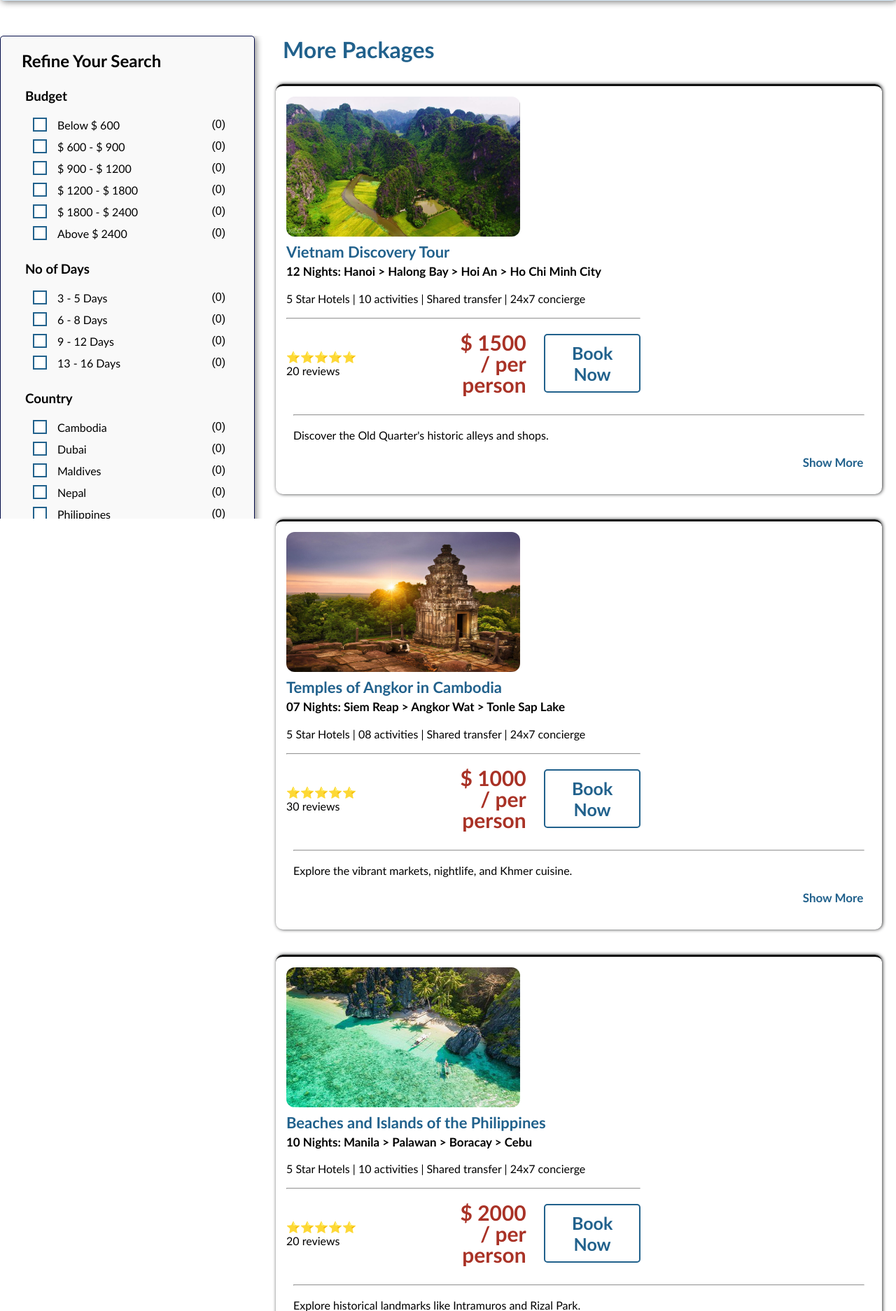
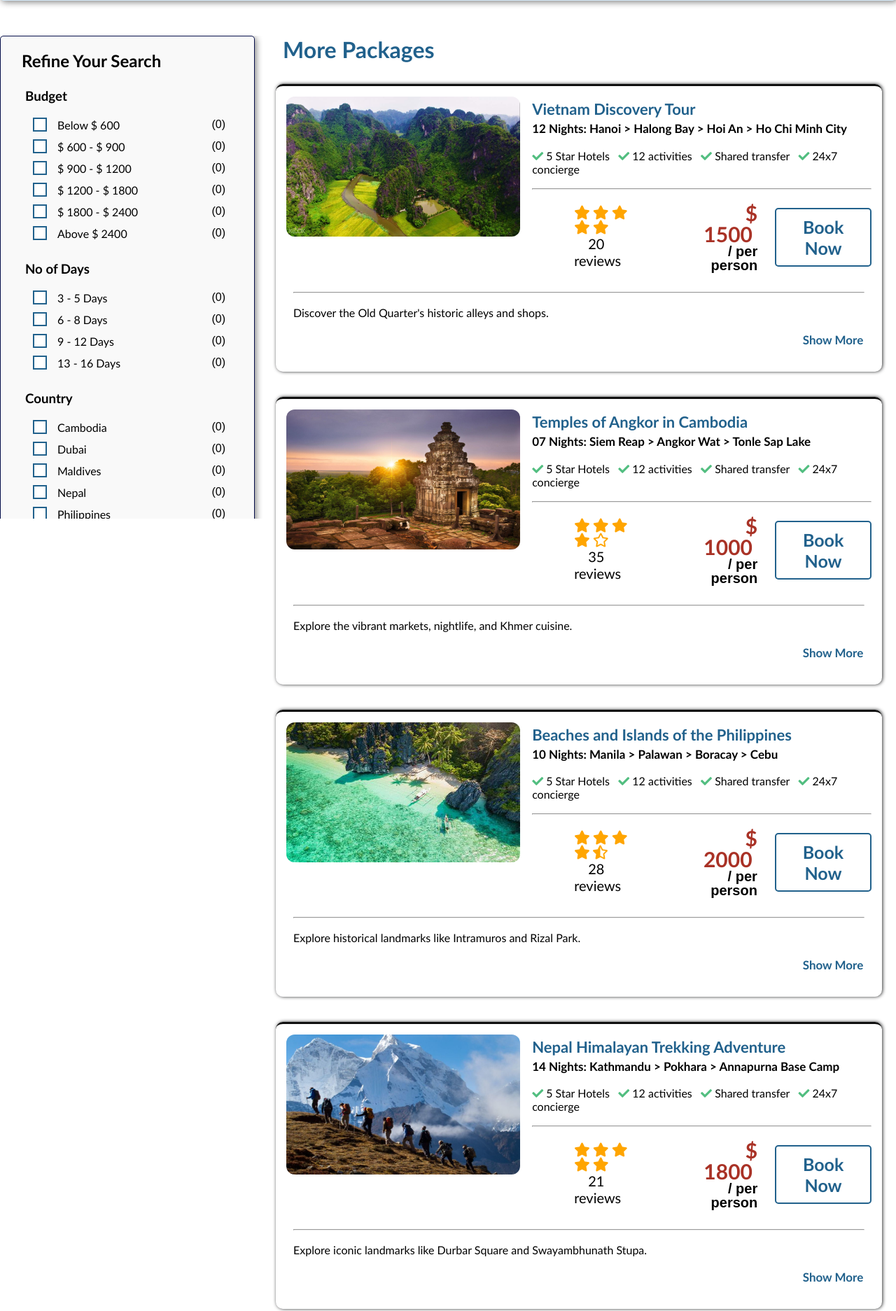
Before and after one commit to Pasindu1020/Travel-Agency, a PHP site: page /otherLocation.html in a window 1280 px wide. Shown: the part 864-2737 px from the top of the page at 70% size. Run offline with PHP 8.4, Linux system fonts and the light colour scheme.

Commit message:
all done
family packages > all done
honeymoon > all done
other > all done
seemore > all done

need to link booking pages to these

```diff
--- a/otherLocation.html
+++ b/otherLocation.html
@@ -6,6 +6,8 @@
     <meta name="'viewport" content="'width=device-width, initial-scale=1.0">
     <title>Other Locations</title>
     <link rel="stylesheet" href="package.css">
+    <link rel="stylesheet" href="https://cdnjs.cloudflare.com/ajax/libs/font-awesome/5.15.3/css/all.min.css">
+
 </head>
 
 <body>
@@ -150,6 +152,12 @@
 
                     <br><br>
 
+                    <div class="button-container">
+                        <button class="btn">Filter</button>
+                        <span class="spacer"></span>
+                        <button class="btn">Reset</button>
+                    </div>
+
                     <button class="btn">Filter</button>
 
 
@@ -169,16 +177,29 @@
                         <h3>Vietnam Discovery Tour</h3>
                         <p class="para">12 Nights: Hanoi > Halong Bay > Hoi An > Ho Chi Minh City
                         <p><br>
-                        <p> 5 Star Hotels | 10 activities | Shared transfer | 24x7 concierge</p>
-                        <i class="fa fa-star" aria-hidden="true"></i>
-                        <i class="fa fa-star" aria-hidden="true"></i>
-                        <i class="fa fa-star" aria-hidden="true"></i>
+                            <div class="tick">
+                                <p> <i class="fas fa-check"></i> 5 Star Hotels &nbsp;
+                                    <i class="fas fa-check"></i> 12 activities &nbsp;
+                                    <i class="fas fa-check"></i> Shared transfer &nbsp;
+                                    <i class="fas fa-check"></i> 24x7 concierge
+                                </p>
+                            </div>
                         <br>
                         <hr><br>
 
                         <div class="tour-price">
-                            <p class="rating">⭐⭐⭐⭐⭐ <br> 20 reviews </p>
-                            <p class="price">$ 1500 <br> / per person</span></p>
+                            <div class="stars">
+                                <i class="fa fa-star" aria-hidden="true"></i>
+                                <i class="fa fa-star" aria-hidden="true"></i>
+                                <i class="fa fa-star" aria-hidden="true"></i>
+                                <i class="fa fa-star" aria-hidden="true"></i>
+                                <i class="fa fa-star" aria-hidden="true"></i>
+                                <span> <br>
+                                    <p> &emsp; 20 reviews </p>
+                                </span>
+
+                            </div>
+                            <p class="price">$ 1500&nbsp; <br> <span> / per person </span></p>
                             <button class="btn">Book Now</button>
 
                         </div>
@@ -214,16 +235,29 @@
                         <h3>Temples of Angkor in Cambodia</h3>
                         <p class="para">07 Nights: Siem Reap > Angkor Wat > Tonle Sap Lake
                         <p><br>
-                        <p> 5 Star Hotels | 08 activities | Shared transfer | 24x7 concierge</p>
-                        <i class="fa fa-star" aria-hidden="true"></i>
-                        <i class="fa fa-star" aria-hidden="true"></i>
-                        <i class="fa fa-star" aria-hidden="true"></i>
+                            <div class="tick">
+                                <p> <i class="fas fa-check"></i> 5 Star Hotels &nbsp;
+                                    <i class="fas fa-check"></i> 12 activities &nbsp;
+                                    <i class="fas fa-check"></i> Shared transfer &nbsp;
+                                    <i class="fas fa-check"></i> 24x7 concierge
+                                </p>
+                            </div>
                         <br>
                         <hr><br>
 
                         <div class="tour-price">
-                            <p class="rating">⭐⭐⭐⭐⭐ <br> 30 reviews </p>
-                            <p class="price">$ 1000 <br> / per person</span></p>
+                            <div class="stars">
+                                <i class="fa fa-star" aria-hidden="true"></i>
+                                <i class="fa fa-star" aria-hidden="true"></i>
+                                <i class="fa fa-star" aria-hidden="true"></i>
+                                <i class="fa fa-star" aria-hidden="true"></i>
+                                <i class="far fa-star" aria-hidden="true"></i>
+                                <span> <br>
+                                    <p> &emsp; 35 reviews </p>
+                                </span>
+
+                            </div>
+                            <p class="price">$ 1000&nbsp; <br> <span> / per person </span></p>
                             <button class="btn">Book Now</button>
 
                         </div>
@@ -262,16 +296,29 @@
                         <h3>Beaches and Islands of the Philippines</h3>
                         <p class="para">10 Nights: Manila > Palawan > Boracay > Cebu
                         </p><br>
-                        <p> 5 Star Hotels | 10 activities | Shared transfer | 24x7 concierge</p>
-                        <i class="fa fa-star" aria-hidden="true"></i>
-                        <i class="fa fa-star" aria-hidden="true"></i>
-                        <i class="fa fa-star" aria-hidden="true"></i>
+                        <div class="tick">
+                            <p> <i class="fas fa-check"></i> 5 Star Hotels &nbsp;
+                                <i class="fas fa-check"></i> 12 activities &nbsp;
+                                <i class="fas fa-check"></i> Shared transfer &nbsp;
+                                <i class="fas fa-check"></i> 24x7 concierge
+                            </p>
+                        </div>
                         <br>
                         <hr><br>
 
                         <div class="tour-price">
-                            <p class="rating">⭐⭐⭐⭐⭐ <br> 20 reviews </p>
-                            <p class="price">$ 2000 <br> / per person</span></p>
+                            <div class="stars">
+                                <i class="fa fa-star" aria-hidden="true"></i>
+                                <i class="fa fa-star" aria-hidden="true"></i>
+                                <i class="fa fa-star" aria-hidden="true"></i>
+                                <i class="fa fa-star" aria-hidden="true"></i>
+                                <i class="fa fa-star-half-alt" aria-hidden="true"></i>
+                                <span> <br>
+                                    <p> &emsp; 28 reviews </p>
+                                </span>
+
+                            </div>
+                            <p class="price">$ 2000&nbsp; <br> <span> / per person </span></p>
                             <button class="btn">Book Now</button>
 
                         </div>
@@ -309,16 +356,29 @@
                         <h3>Nepal Himalayan Trekking Adventure</h3>
                         <p class="para">14 Nights: Kathmandu > Pokhara > Annapurna Base Camp
                         </p><br>
-                        <p> 5 Star Hotels | 12 activities | Shared transfer | 24x7 concierge</p>
-                        <i class="fa fa-star" aria-hidden="true"></i>
-                        <i class="fa fa-star" aria-hidden="true"></i>
-                        <i class="fa fa-star" aria-hidden="true"></i>
+                        <div class="tick">
+                            <p> <i class="fas fa-check"></i> 5 Star Hotels &nbsp;
+                                <i class="fas fa-check"></i> 12 activities &nbsp;
+                                <i class="fas fa-check"></i> Shared transfer &nbsp;
+                                <i class="fas fa-check"></i> 24x7 concierge
+                            </p>
+                        </div>
                         <br>
                         <hr><br>
 
                         <div class="tour-price">
-                            <p class="rating">⭐⭐⭐⭐⭐ <br> 20 reviews </p>
-                            <p class="price">$ 1800 <br> / per person</span></p>
+                            <div class="stars">
+                                <i class="fa fa-star" aria-hidden="true"></i>
+                                <i class="fa fa-star" aria-hidden="true"></i>
+                                <i class="fa fa-star" aria-hidden="true"></i>
+                                <i class="fa fa-star" aria-hidden="true"></i>
+                                <i class="fa fa-star" aria-hidden="true"></i>
+                                <span> <br>
+                                    <p> &emsp; 21 reviews </p>
+                                </span>
+
+                            </div>
+                            <p class="price">$ 1800&nbsp; <br> <span> / per person </span></p>
                             <button class="btn">Book Now</button>
 
                         </div>
@@ -353,16 +413,29 @@
                         </h3>
                         <p class="para">07 Nights: Seoul > Busan > Jeju Island
                         <p><br>
-                        <p> 5 Star Hotels | 10 activities | Shared transfer | 24x7 concierge</p>
-                        <i class="fa fa-star" aria-hidden="true"></i>
-                        <i class="fa fa-star" aria-hidden="true"></i>
-                        <i class="fa fa-star" aria-hidden="true"></i>
+                            <div class="tick">
+                                <p> <i class="fas fa-check"></i> 5 Star Hotels &nbsp;
+                                    <i class="fas fa-check"></i> 12 activities &nbsp;
+                                    <i class="fas fa-check"></i> Shared transfer &nbsp;
+                                    <i class="fas fa-check"></i> 24x7 concierge
+                                </p>
+                            </div>
                         <br>
                         <hr><br>
 
                         <div class="tour-price">
-                            <p class="rating">⭐⭐⭐⭐⭐ <br> 12 reviews </p>
-                            <p class="price">$ 1500 <br> / per person</span></p>
+                            <div class="stars">
+                                <i class="fa fa-star" aria-hidden="true"></i>
+                                <i class="fa fa-star" aria-hidden="true"></i>
+                                <i class="fa fa-star" aria-hidden="true"></i>
+                                <i class="fa fa-star" aria-hidden="true"></i>
+                                <i class="far fa-star" aria-hidden="true"></i>
+                                <span> <br>
+                                    <p> &emsp; 26 reviews </p>
+                                </span>
+
+                            </div>
+                            <p class="price">$ 1500&nbsp; <br> <span> / per person </span></p>
                             <button class="btn">Book Now</button>
 
                         </div>
@@ -397,16 +470,29 @@
                         <p class="para">09 Nights: Taipei > Taroko Gorge > Sun Moon Lake > Kaohsiung
 
                         <p><br>
-                        <p> 5 Star Hotels | 06 activities | Shared transfer | 24x7 concierge</p>
-                        <i class="fa fa-star" aria-hidden="true"></i>
-                        <i class="fa fa-star" aria-hidden="true"></i>
-                        <i class="fa fa-star" aria-hidden="true"></i>
+                            <div class="tick">
+                                <p> <i class="fas fa-check"></i> 5 Star Hotels &nbsp;
+                                    <i class="fas fa-check"></i> 12 activities &nbsp;
+                                    <i class="fas fa-check"></i> Shared transfer &nbsp;
+                                    <i class="fas fa-check"></i> 24x7 concierge
+                                </p>
+                            </div>
                         <br>
                         <hr><br>
 
                         <div class="tour-price">
-                            <p class="rating">⭐⭐⭐⭐⭐ <br> 24 reviews </p>
-                            <p class="price">$ 1500 <br> / per person</span></p>
+                            <div class="stars">
+                                <i class="fa fa-star" aria-hidden="true"></i>
+                                <i class="fa fa-star" aria-hidden="true"></i>
+                                <i class="fa fa-star" aria-hidden="true"></i>
+                                <i class="fa fa-star" aria-hidden="true"></i>
+                                <i class="fa fa-star" aria-hidden="true"></i>
+                                <span> <br>
+                                    <p> &emsp; 23 reviews </p>
+                                </span>
+
+                            </div>
+                            <p class="price">$ 1500&nbsp; <br> <span> / per person </span></p>
                             <button class="btn">Book Now</button>
 
                         </div>
@@ -444,16 +530,29 @@
                         </h3>
                         <p class="para">04 Nights: Burj Khalifa > Dubai Mall > Dune Bashing
                         <p><br>
-                        <p> 5 Star Hotels | 10 activities | Shared transfer | 24x7 concierge</p>
-                        <i class="fa fa-star" aria-hidden="true"></i>
-                        <i class="fa fa-star" aria-hidden="true"></i>
-                        <i class="fa fa-star" aria-hidden="true"></i>
+                            <div class="tick">
+                                <p> <i class="fas fa-check"></i> 5 Star Hotels &nbsp;
+                                    <i class="fas fa-check"></i> 12 activities &nbsp;
+                                    <i class="fas fa-check"></i> Shared transfer &nbsp;
+                                    <i class="fas fa-check"></i> 24x7 concierge
+                                </p>
+                            </div>
                         <br>
                         <hr><br>
 
                         <div class="tour-price">
-                            <p class="rating">⭐⭐⭐⭐⭐ <br> 29 reviews </p>
-                            <p class="price">$ 500 <br> / per person</span></p>
+                            <div class="stars">
+                                <i class="fa fa-star" aria-hidden="true"></i>
+                                <i class="fa fa-star" aria-hidden="true"></i>
+                                <i class="fa fa-star" aria-hidden="true"></i>
+                                <i class="fa fa-star" aria-hidden="true"></i>
+                                <i class="fa fa-star-half-alt" aria-hidden="true"></i>
+                                <span> <br>
+                                    <p> &emsp; 32 reviews </p>
+                                </span>
+
+                            </div>
+                            <p class="price">$  500&nbsp; <br> <span> / per person </span></p>
                             <button class="btn">Book Now</button>
 
                         </div>
@@ -489,16 +588,29 @@
                         <p class="para">07 Nights: Colombo > Kandy > Nuwara Eliya > Yala National Park
 
                         <p><br>
-                        <p> 5 Star Hotels | 10 activities | Shared transfer | 24x7 concierge</p>
-                        <i class="fa fa-star" aria-hidden="true"></i>
-                        <i class="fa fa-star" aria-hidden="true"></i>
-                        <i class="fa fa-star" aria-hidden="true"></i>
+                            <div class="tick">
+                                <p> <i class="fas fa-check"></i> 5 Star Hotels &nbsp;
+                                    <i class="fas fa-check"></i> 12 activities &nbsp;
+                                    <i class="fas fa-check"></i> Shared transfer &nbsp;
+                                    <i class="fas fa-check"></i> 24x7 concierge
+                                </p>
+                            </div>
                         <br>
                         <hr><br>
 
                         <div class="tour-price">
-                            <p class="rating">⭐⭐⭐⭐⭐ <br> 40 reviews </p>
-                            <p class="price">$ 800 <br> / per person</span></p>
+                            <div class="stars">
+                                <i class="fa fa-star" aria-hidden="true"></i>
+                                <i class="fa fa-star" aria-hidden="true"></i>
+                                <i class="fa fa-star" aria-hidden="true"></i>
+                                <i class="fa fa-star" aria-hidden="true"></i>
+                                <i class="fa fa-star" aria-hidden="true"></i>
+                                <span> <br>
+                                    <p> &emsp; 31 reviews </p>
+                                </span>
+
+                            </div>
+                            <p class="price">$  800&nbsp; <br> <span> / per person </span></p>
                             <button class="btn">Book Now</button>
 
                         </div>
@@ -536,16 +648,29 @@
                         </h3>
                         <p class="para">10 Nights: Marina Bay Sands > Sentosa > Lau Pa Sat Hawker Centre
                         <p><br>
-                        <p> 5 Star Hotels | 07 activities | Shared transfer | 24x7 concierge</p>
-                        <i class="fa fa-star" aria-hidden="true"></i>
-                        <i class="fa fa-star" aria-hidden="true"></i>
-                        <i class="fa fa-star" aria-hidden="true"></i>
+                            <div class="tick">
+                                <p> <i class="fas fa-check"></i> 5 Star Hotels &nbsp;
+                                    <i class="fas fa-check"></i> 12 activities &nbsp;
+                                    <i class="fas fa-check"></i> Shared transfer &nbsp;
+                                    <i class="fas fa-check"></i> 24x7 concierge
+                                </p>
+                            </div>
                         <br>
                         <hr><br>
 
                         <div class="tour-price">
-                            <p class="rating">⭐⭐⭐⭐⭐ <br> 25 reviews </p>
-                            <p class="price">$ 2000 <br> / per person</span></p>
+                            <div class="stars">
+                                <i class="fa fa-star" aria-hidden="true"></i>
+                                <i class="fa fa-star" aria-hidden="true"></i>
+                                <i class="fa fa-star" aria-hidden="true"></i>
+                                <i class="fa fa-star" aria-hidden="true"></i>
+                                <i class="fa fa-star-half-alt" aria-hidden="true"></i>
+                                <span> <br>
+                                    <p> &emsp; 27 reviews </p>
+                                </span>
+
+                            </div>
+                            <p class="price">$ 2000&nbsp; <br> <span> / per person </span></p>
                             <button class="btn">Book Now</button>
 
                         </div>
@@ -582,16 +707,29 @@
                         </h3>
                         <p class="para">08 Nights: Male > Maafushi > Fulidhoo > Thulusdhoo
                         <p><br>
-                        <p> 5 Star Hotels | 32 activities | Shared transfer | 24x7 concierge</p>
-                        <i class="fa fa-star" aria-hidden="true"></i>
-                        <i class="fa fa-star" aria-hidden="true"></i>
-                        <i class="fa fa-star" aria-hidden="true"></i>
+                            <div class="tick">
+                                <p> <i class="fas fa-check"></i> 5 Star Hotels &nbsp;
+                                    <i class="fas fa-check"></i> 12 activities &nbsp;
+                                    <i class="fas fa-check"></i> Shared transfer &nbsp;
+                                    <i class="fas fa-check"></i> 24x7 concierge
+                                </p>
+                            </div>
                         <br>
                         <hr><br>
 
                         <div class="tour-price">
-                            <p class="rating">⭐⭐⭐⭐⭐ <br> 25 reviews </p>
-                            <p class="price">$ 1500 <br> / per person</span></p>
+                            <div class="stars">
+                                <i class="fa fa-star" aria-hidden="true"></i>
+                                <i class="fa fa-star" aria-hidden="true"></i>
+                                <i class="fa fa-star" aria-hidden="true"></i>
+                                <i class="fa fa-star" aria-hidden="true"></i>
+                                <i class="far fa-star" aria-hidden="true"></i>
+                                <span> <br>
+                                    <p> &emsp; 35 reviews </p>
+                                </span>
+
+                            </div>
+                            <p class="price">$ 1500&nbsp; <br> <span> / per person </span></p>
                             <button class="btn">Book Now</button>
 
                         </div>
@@ -670,7 +808,7 @@
                         this.textContent = "Show Less";
                     } else {
                         moreInfo.style.display = "none";
-                        this.textContent = "ShowMore";
+                        this.textContent = "Show More";
                     }
                 });
             });
--- a/package.css
+++ b/package.css
@@ -487,6 +487,7 @@ span p{
   color: #fff;
 }
 
+
 .button-container {
   display: flex;
   justify-content: space-between; /* Align items with space between them */
```
Also changed, not shown: seemore.css (+9 -2 lines), seemore.html (+27 -26 lines).
